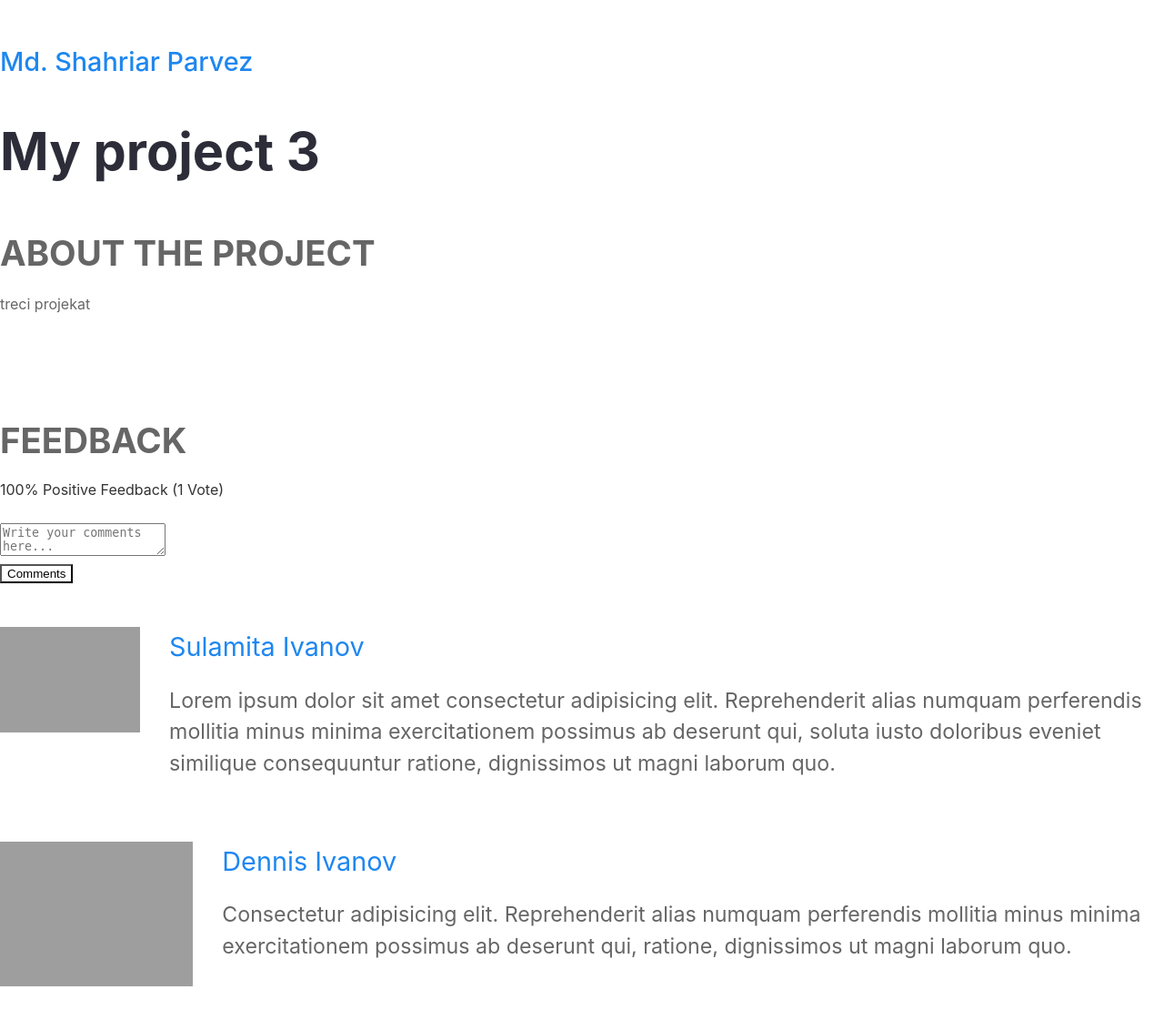
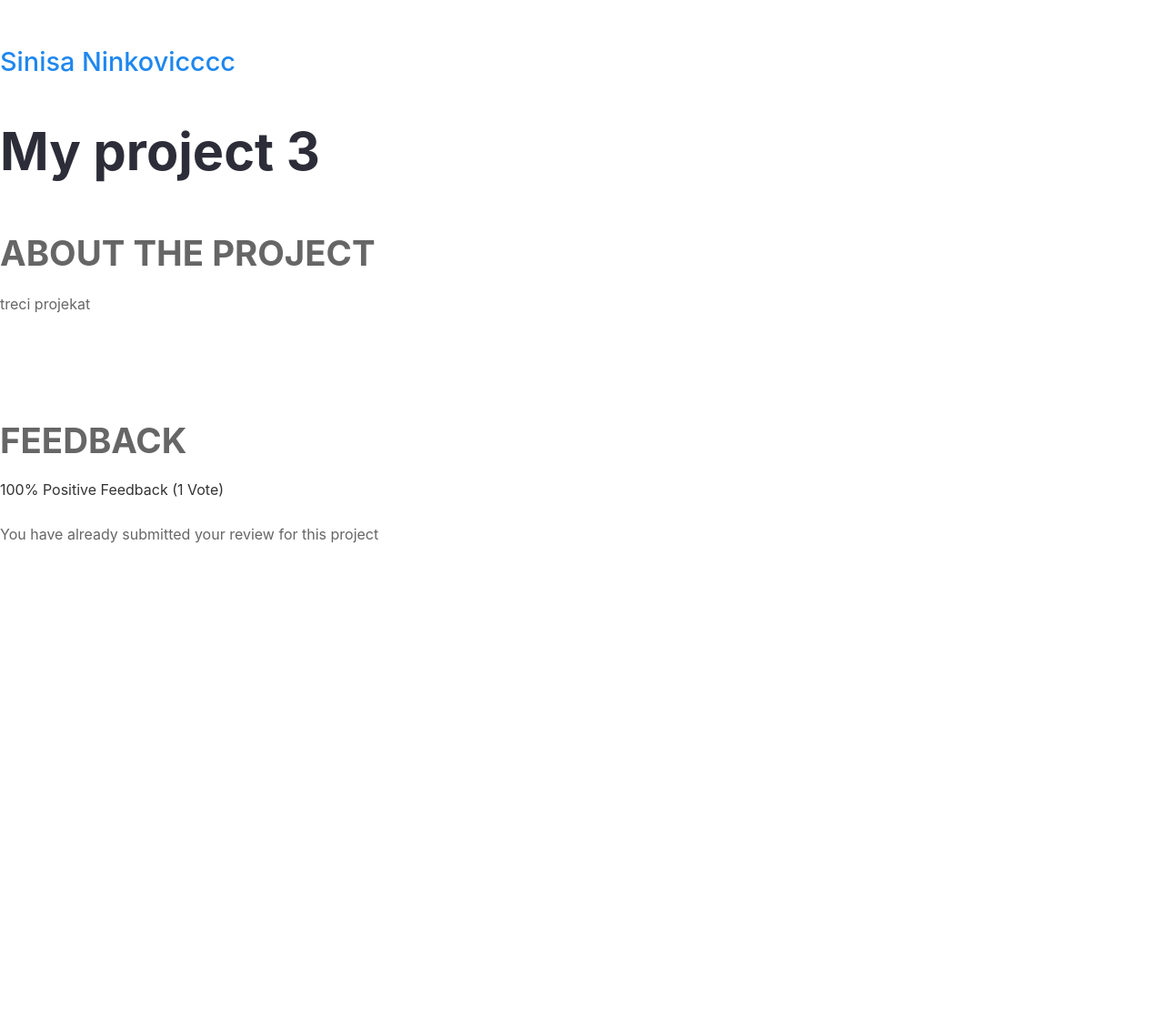
Before and after one commit to sinisa-73696e697361/django_blog, a Django app: page /projects/project/d727fba4-c989-4b8d-a462-834539524185/ in a window 1280 px wide. Shown: the part 688-1820 px from the top of the page at 91% size. After the commit the page ends 1285 px from the top, so only its background shows below. Run offline with Django 4.2, Linux system fonts and the light colour scheme; data comes from the database, SQL or seed files in the repository; both versions use the stored data as it was after the commit; some libraries are stand-ins or nearby versions; grey boxes are pictures that could not be loaded.

Commit message:
message system

```diff
--- a/django_blog_project/projects/admin.py
+++ b/django_blog_project/projects/admin.py
@@ -1,6 +1,5 @@
 from django.contrib import admin
 from .models import Project, Review, Tag
-
 admin.site.register(Project)
 admin.site.register(Review)
 admin.site.register(Tag)
--- a/django_blog_project/projects/forms.py
+++ b/django_blog_project/projects/forms.py
@@ -1,6 +1,7 @@
 from django.forms import ModelForm
 from django import forms
-from .models import Project
+from .models import Project, Review
+
 
 class ProjectForm(ModelForm):
     class Meta:
@@ -19,3 +20,17 @@ class ProjectForm(ModelForm):
         self.fields['demo_link'].widget.attrs.update({'class': 'input'})
         self.fields['source_link'].widget.attrs.update({'class': 'input'})
         self.fields['tags'].widget.attrs.update({'class': 'input'})
+
+
+class ReviewForm(ModelForm):
+    class Meta:
+        model = Review
+        fields = ['value', 'body']
+
+        labels = {'value': 'Place your vote',
+                  'body': 'Leave a comment'}
+
+    def __init__(self, *args, **kwargs):
+        super(ReviewForm, self).__init__(*args, **kwargs)
+        self.fields['value'].widget.attrs.update({'class': 'input'})
+        self.fields['body'].widget.attrs.update({'class': 'input'})
--- a/django_blog_project/projects/models.py
+++ b/django_blog_project/projects/models.py
@@ -20,21 +20,44 @@ class Project(models.Model):
         return self.title
 
     class Meta:
-        ordering = ['-created']
+        ordering = ['-vote_ratio', '-vote_total', '-created']
+
+    @property
+    def getVoteCount(self):
+        reviews = self.review_set.all()
+        upvotes = reviews.filter(value='up').count()
+        totalVotes = reviews.count()
+        if totalVotes > 0:
+            voteRatio = upvotes / totalVotes * 100
+        else:
+            voteRatio = 0
+        self.vote_total = totalVotes
+        self.vote_ratio = voteRatio
+        self.save()
+
+    @property
+    def reviewers(self):
+        queryset = self.review_set.all().values_list('owner__id', flat=True)
+        return queryset
 
 class Review(models.Model):
     VOTE_TYPE = (
         ('up', 'Up Vote'),
         ('down', 'Down Vote'),
     )
+    owner = models.ForeignKey(Profile, on_delete=models.CASCADE, null=True)
     project = models.ForeignKey(Project, on_delete=models.CASCADE)
     body = models.TextField(null=True, blank=True)
     value = models.CharField(choices=VOTE_TYPE, max_length=200)
     created = models.DateTimeField(auto_now_add=True)
     id = models.UUIDField(default=uuid.uuid4, unique=True, primary_key=True, editable=False)
 
+    class Meta:
+        unique_together = [['owner', 'project']]
+
     def __str__(self):
         return self.value
+
 
 class Tag(models.Model):
     name = models.CharField(max_length=200)
--- a/django_blog_project/projects/templates/projects/single-project.html
+++ b/django_blog_project/projects/templates/projects/single-project.html
@@ -27,7 +27,7 @@
         </div>
         <div class="column column--2of3">
           <img class="singleProject__preview" src="{{ project.featured_image.url }}" alt="portfolio thumbnail" />
-          <a href="profile.html" class="singleProject__developer">Md. Shahriar Parvez</a>
+          <a href="{% url 'user-profile' project.owner.id %}" class="singleProject__developer">{{project.owner.name}}</a>
           <h2 class="singleProject__title">{{ project.title }}</h2>
           <h3 class="singleProject__subtitle">About the Project</h3>
           <div class="singleProject__info">
@@ -39,43 +39,40 @@
             <h5 class="project--rating">
                 {{ project.vote_ratio }}% Positive Feedback ({{ project.vote_total}} Vote{{project.vote_total|pluralize:"s"}})
             </h5>
-
-            <form class="form" action="#" method="POST">
-              <!-- Textarea -->
+            {% if request.user.profile.id not in project.reviewers %}
+            <p>You have already submitted your review for this project</p>
+            {% elif request.user.profile == project.owner %}
+            <p>You cannot review your own project</p>
+            {% elif request.user.is_authenticated %}
+            <form class="form" action="{% url 'project' project.id %}" method="POST">
+              {% csrf_token %}
+              {% for field in form %}
               <div class="form__field">
-                <label for="formInput#textarea">Comments: </label>
-                <textarea class="input input--textarea" name="message" id="formInput#textarea"
-                  placeholder="Write your comments here..."></textarea>
+                <label>{{field.label}}</label>
+                {{field}}
               </div>
+              {% endfor %}
               <input class="btn btn--sub btn--lg" type="submit" value="Comments" />
             </form>
+            {% endif %}
             <div class="commentList">
+              {% for review in project.review_set.all %}
+              {% if review.body %}
               <div class="comment">
-                <a href="profile.html">
+                <a href="{% url 'user-profile' review.owner.id %}">
                   <img class="avatar avatar--md"
-                    src="https://pbs.twimg.com/profile_images/1335382240931368961/b3wSZKj4_400x400.jpg" alt="user" />
+                    src="{{review.owner.profile_image.url}}" alt="user" />
                 </a>
                 <div class="comment__details">
-                  <a href="profile.html" class="comment__author">Sulamita Ivanov</a>
+                  <a href="{% url 'user-profile' review.owner.id %}" class="comment__author">{{review.owner.name}}</a>
                   <p class="comment__info">
-                    Lorem ipsum dolor sit amet consectetur adipisicing elit. Reprehenderit alias numquam perferendis
-                    mollitia minus minima exercitationem possimus ab deserunt qui, soluta iusto doloribus eveniet
-                    similique consequuntur ratione, dignissimos ut magni laborum quo.
+                    {{review.body|linebreaksbr}}
                   </p>
                 </div>
+
               </div>
-              <div class="comment">
-                <a href="profile.html">
-                  <img class="avatar avatar--md" src="https://avatars.githubusercontent.com/u/33843378" alt="user" />
-                </a>
-                <div class="comment__details">
-                  <a href="profile.html" class="comment__author">Dennis Ivanov</a>
-                  <p class="comment__info">
-                    Consectetur adipisicing elit. Reprehenderit alias numquam perferendis mollitia minus minima
-                    exercitationem possimus ab deserunt qui, ratione, dignissimos ut magni laborum quo.
-                  </p>
-                </div>
-              </div>
+              {% endif %}
+              {% endfor %}
             </div>
           </div>
         </div>
--- a/django_blog_project/projects/views.py
+++ b/django_blog_project/projects/views.py
@@ -1,10 +1,11 @@
 from django.shortcuts import render, redirect
 from django.http import HttpResponse
 from .models import Project, Tag
-from .forms import ProjectForm
+from .forms import ProjectForm, ReviewForm
 from django.contrib.auth.decorators import login_required
 from django.db.models import Q
 from django.core.paginator import Paginator, EmptyPage, PageNotAnInteger
+from django.contrib import messages
 
 
 
@@ -54,7 +55,19 @@ def projects(request):
 
 def project(request, pk):
     projectObj = Project.objects.get(id=pk)
-    return render(request, 'projects/single-project.html', {'project': projectObj})
+    form = ReviewForm()
+
+    if request.method == 'POST':
+        form = ReviewForm(request.POST)
+        review = form.save(commit=False)
+        review.owner = request.user.profile
+        review.project = projectObj
+        review.save()
+        projectObj.getVoteCount
+        messages.success(request, 'Your review was successfully submitted!')
+        return redirect('project', pk=projectObj.id)
+
+    return render(request, 'projects/single-project.html', {'project': projectObj, 'form': form})
 
 @login_required(login_url='login')
 def createProject(request):
--- a/django_blog_project/templates/navbar.html
+++ b/django_blog_project/templates/navbar.html
@@ -16,7 +16,7 @@
           <li class="header__menuItem"><a href="{% url 'profiles' %}">Developers</a></li>
           <li class="header__menuItem"><a href="{% url 'projects' %}">Projects</a></li>
           {% if user.is_authenticated %}
-          <li class="header__menuItem"><a href="">Inbox</a></li>
+          <li class="header__menuItem"><a href="{% url 'inbox' %}">Inbox</a></li>
           <li class="header__menuItem"><a href="{% url 'account' %}">Account</a></li>
           <li class="header__menuItem"><a href="{% url 'logout' %}" class="btn btn--sub">Logout</a></li>
           {% else %}
--- a/django_blog_project/users/admin.py
+++ b/django_blog_project/users/admin.py
@@ -1,5 +1,6 @@
 from django.contrib import admin
-from .models import Profile, Skill
+from .models import Profile, Skill, Message
 
 admin.site.register(Profile)
 admin.site.register(Skill)
+admin.site.register(Message)
--- a/django_blog_project/users/models.py
+++ b/django_blog_project/users/models.py
@@ -40,6 +40,26 @@ class Skill(models.Model):
         return self.name
 
 
+class Message(models.Model):
+    sender = models.ForeignKey(Profile, null=True, on_delete=models.SET_NULL)
+    recipient = models.ForeignKey(Profile, null=True, on_delete=models.SET_NULL, related_name='messages')
+    name = models.CharField(max_length=200, null=True, blank=True)
+    email = models.EmailField(max_length=200, null=True, blank=True)
+    subject = models.CharField(max_length=200, null=True, blank=True)
+    body = models.TextField()
+    is_read = models.BooleanField(default=False)
+    created = models.DateTimeField(auto_now_add=True)
+    id = models.UUIDField(default=uuid.uuid4, unique=True, primary_key=True, editable=False)
+
+    def __str__(self):
+        return self.subject
+
+    class Meta:
+        ordering = ['is_read', '-created']
+
+
+
+
 @receiver(post_save, sender=User)
 def createProfile(sender, instance, created, **kwargs):
     if created:
--- a/django_blog_project/users/templates/users/user-profile.html
+++ b/django_blog_project/users/templates/users/user-profile.html
@@ -37,7 +37,7 @@
                 </li>
                 {% endif %}
               </ul>
-              <a href="#" class="btn btn--sub btn--lg">Send Message </a>
+              <a href="{% url 'create-message' profile.id %}" class="btn btn--sub btn--lg">Send Message </a>
             </div>
           </div>
         </div>
--- a/django_blog_project/users/urls.py
+++ b/django_blog_project/users/urls.py
@@ -4,12 +4,19 @@ from . import views
 urlpatterns = [
     path('', views.profiles, name='profiles'),
     path('profile/<str:pk>', views.userProfile, name='user-profile'),
+
     path('login/', views.loginUser, name='login'),
     path('logout/', views.logoutUser, name='logout'),
     path('register/', views.registerUser, name='register'),
+
     path('account/', views.userAccount, name='account'),
     path('edit-account/', views.editAccount, name='edit-account'),
+
     path('create-skill/', views.createSkill, name='create-skill'),
     path('update-skill/<str:pk>', views.updateSkill, name='update-skill'),
     path('delete-skill/<str:pk>', views.deleteSkill, name='delete-skill'),
+
+    path('inbox/', views.inbox, name="inbox"),
+    path('message/<str:pk>/', views.viewMessage, name="message"),
+    path('create-message/<str:pk>/', views.createMessage, name="create-message"),
 ]
```
Also changed, not shown: django_blog_project/users/forms.py (+13 -1 lines), django_blog_project/users/templates/users/inbox.html (added, +28 -0 lines), django_blog_project/users/templates/users/message.html (added, +21 -0 lines), django_blog_project/users/templates/users/message_form.html (added, +42 -0 lines), django_blog_project/users/views.py (+45 -2 lines), django_blog_project/db.sqlite3.
